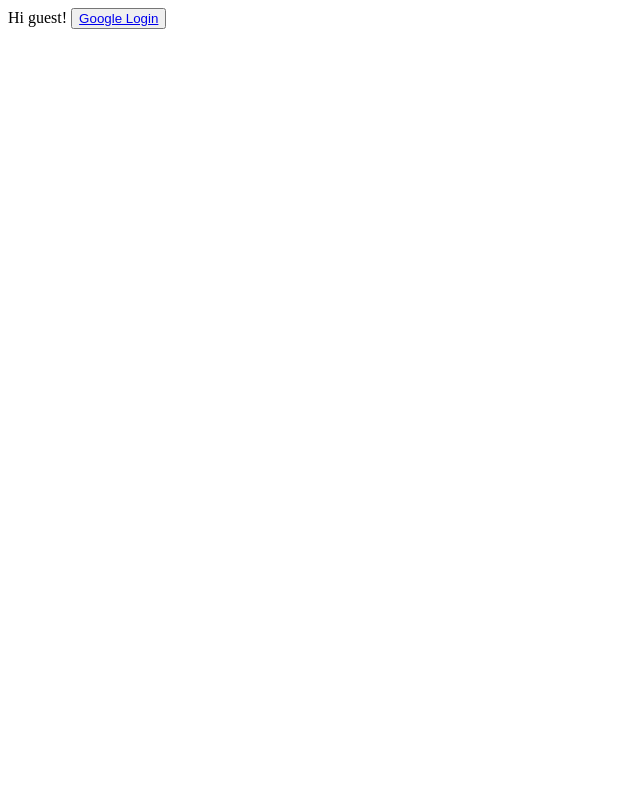
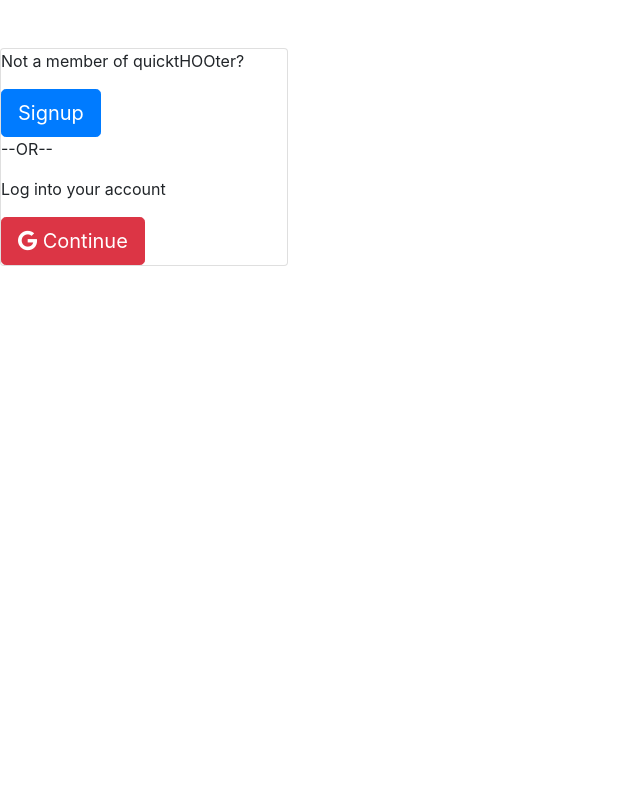
Before and after one commit to asz9qm/CS3240-Project, a Django app: page /accounts/login/ in a window 1280 px wide. Shown: the whole page, without its empty margins (0-640 px from the left). Run offline with Django 3.2, Linux system fonts and the light colour scheme; some libraries are stand-ins or nearby versions.

Commit message:
styling login index with bootstrap and buttons

```diff
--- a/login/templates/login/index.html
+++ b/login/templates/login/index.html
@@ -4,14 +4,29 @@
 <html>
     <head>
         <title>Google Registration</title>
+          <!-- Bootstrap CSS -->
+        <link rel="stylesheet" href="https://stackpath.bootstrapcdn.com/bootstrap/4.1.3/css/bootstrap.min.css" integrity="sha384-MCw98/SFnGE8fJT3GXwEOngsV7Zt27NXFoaoApmYm81iuXoPkFOJwJ8ERdknLPMO" crossorigin="anonymous">
+        <!-- Font Awesome CSS -->
+        <script src="https://kit.fontawesome.com/595acf0be0.js" crossorigin="anonymous"></script>
     </head>
     <body>
     {% if request.user.is_authenticated %}
         Hello {{ request.user.username }},
     <a href="{% url 'account_logout' %}">Logout?</a>
     {% else %}
-        Hi guest!
-    <button><a href="{% provider_login_url 'google' %}">Google Login</a></button>
+        <br>
+        <br>
+        <div class = "card" style = "width: 18rem;">
+        <div>
+            <p class="card-text">Not a member of quicktHOOter?</p>
+            <a href="#" class="btn btn-primary btn-lg">Signup</a>
+        </div>
+        <div>
+            <p>--OR--</p>
+            <p class="card-text">Log into your account</p>
+            <a href="{% provider_login_url 'google' %}" class="btn btn-danger btn-lg"><i class="fab fa-google"></i>   Continue</a>
+        </div>
+        </div>
     {% endif %}
     </body>
 </html>
```
Also changed, not shown: db.sqlite3.
